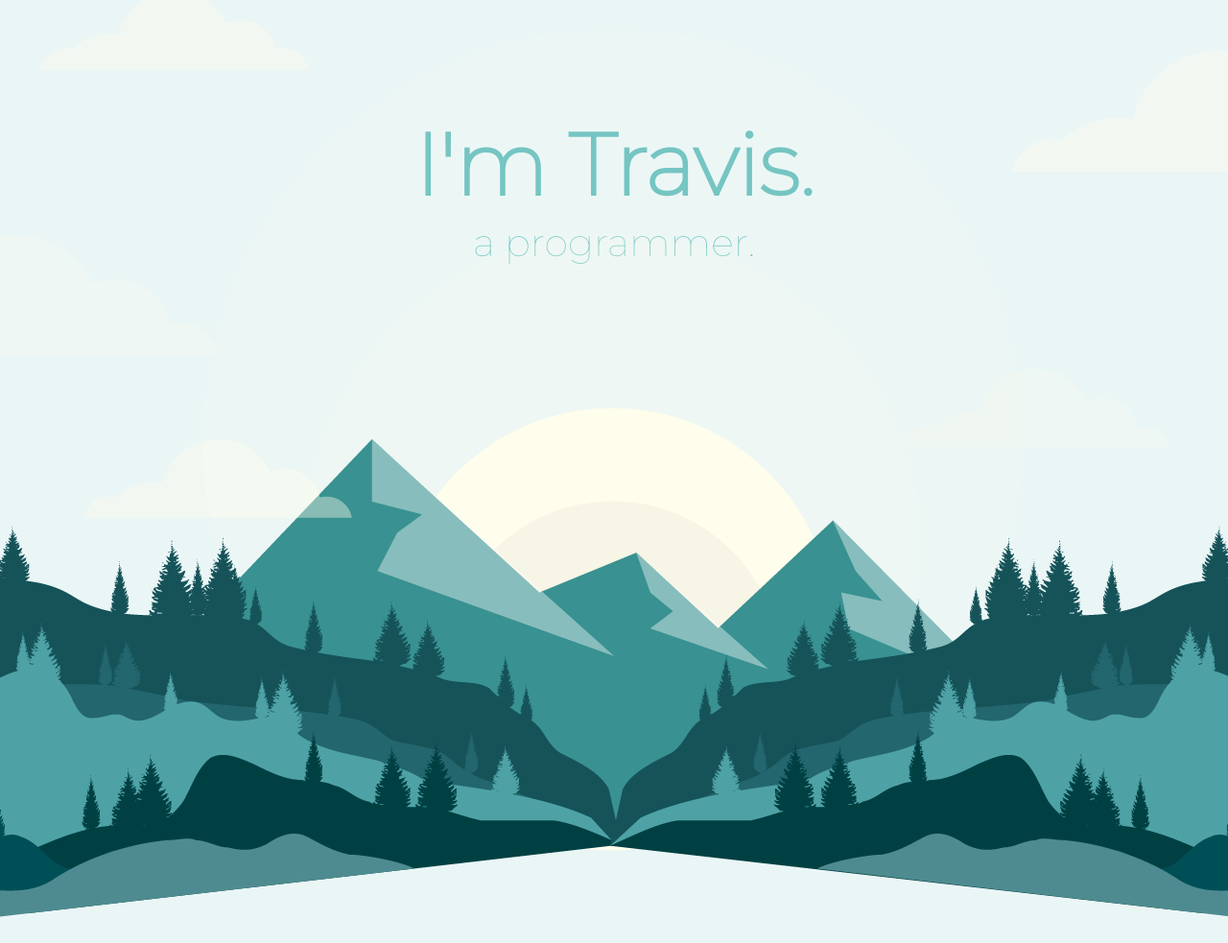
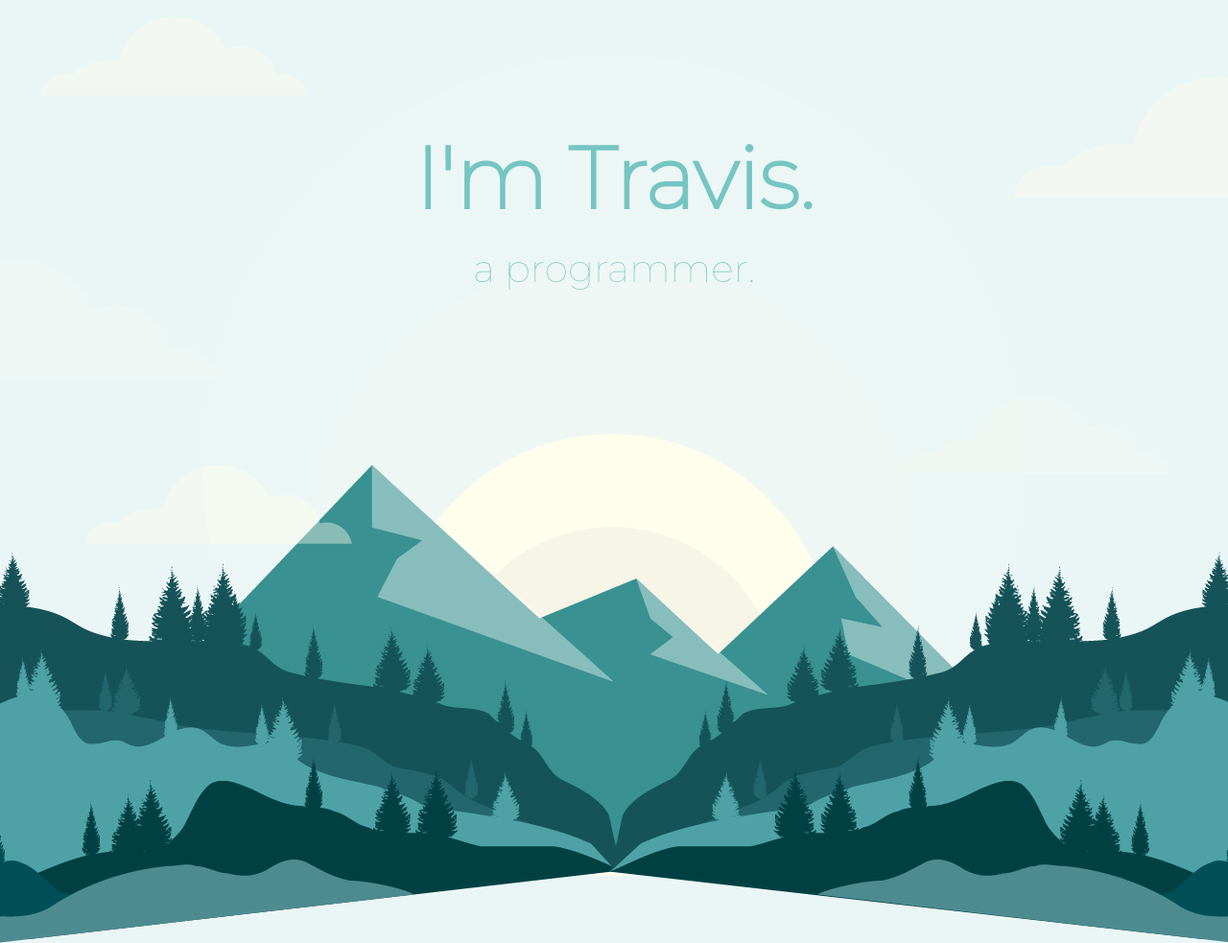
Before and after one commit to traviscorn/cv2, a plain HTML site: page index.html in a window 1280 px wide. Shown: the top 983 px of the page at 96% size. Drawn offline with Linux system fonts and the light colour scheme; a web font is replaced by a local one.

Commit message:
Update styles.css

```diff
--- a/css/styles.css
+++ b/css/styles.css
@@ -21,7 +21,7 @@ h1 {
   margin: 50px auto 0 auto;
   font-family: 'Montserrat', cursive;
   font-size: 5.625em;
-  line-height: .5;
+  line-height: .8;
   margin-bottom: 20px;
   color: #66BFBF;
   }
```
